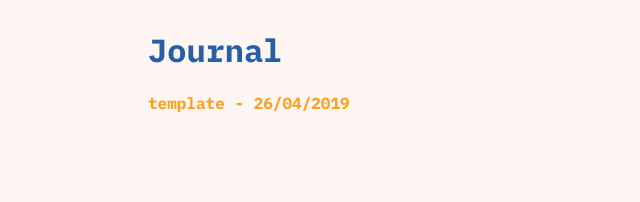
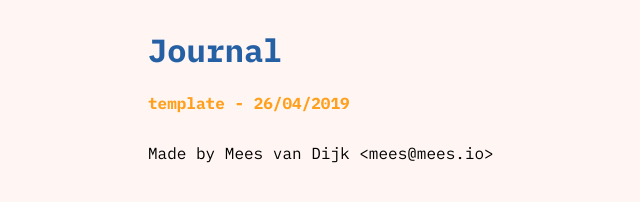
Before and after one commit to mees-/journal, a Gatsby site: page / in a window 1280 px wide. Shown: the whole page, without its empty margins (12-652 px from the left). Built offline with nearby package versions, Linux system fonts and the light colour scheme; Gatsby itself is replaced by a stand-in of ours.

Commit message:
Add footer

```diff
--- /dev/null
+++ b/src/components/footer/footer.js
@@ -0,0 +1,33 @@
+import React from "react"
+import { useStaticQuery, graphql } from "gatsby"
+import { footer } from "./footer.module.css"
+
+const Footer = () => {
+	const data = useStaticQuery(graphql`
+		query {
+			site {
+				siteMetadata {
+					title
+					description
+					author {
+						email
+						name
+						website
+					}
+				}
+			}
+		}
+	`).site.siteMetadata
+
+	return (
+		<footer className={footer}>
+			<span>
+				Made by {data.author.name} {"<"}
+				{data.author.email}
+				{">"}
+			</span>
+		</footer>
+	)
+}
+
+export default Footer
--- /dev/null
+++ b/src/components/footer/footer.module.css
@@ -0,0 +1,3 @@
+.footer {
+	margin-top: 30px;
+}
--- a/src/components/layout/layout.js
+++ b/src/components/layout/layout.js
@@ -1,5 +1,6 @@
 import React from "react"
 import Header from "../header/header"
+import Footer from "../footer/footer"
 
 import { main } from "./layout.module.css"
 
@@ -7,6 +8,7 @@ const Layout = ({ children }) => (
 	<>
 		<Header />
 		<main className={[main].join(" ")}>{children}</main>
+		<Footer />
 	</>
 )
 
```
